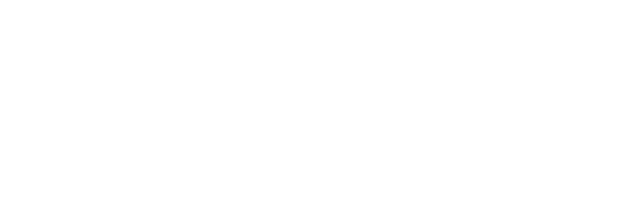
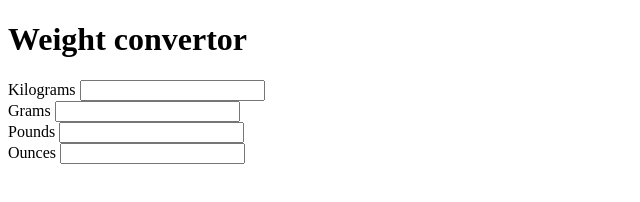
Before and after one commit to fwzmhmd/weight-convertor, a plain HTML site: page index.html in a window 1280 px wide. Shown: the whole page, without its empty margins (0-640 px from the left). Drawn offline with Linux system fonts and the light colour scheme.

Commit message:
Basic app structure

```diff
--- a/index.html
+++ b/index.html
@@ -5,6 +5,22 @@
 		<title>Weight Convertor</title>
 	</head>
 	<body>
-
+		<h1>Weight convertor</h1>
+		<div>
+			<label>Kilograms</label>
+			<input type="number">
+		</div>
+		<div>
+			<label>Grams</label>
+			<input type="number">
+		</div>
+		<div>
+			<label>Pounds</label>
+			<input type="number">
+		</div>
+		<div>
+			<label>Ounces</label>
+			<input type="number">
+		</div>
 	</body>
 </html>
```
